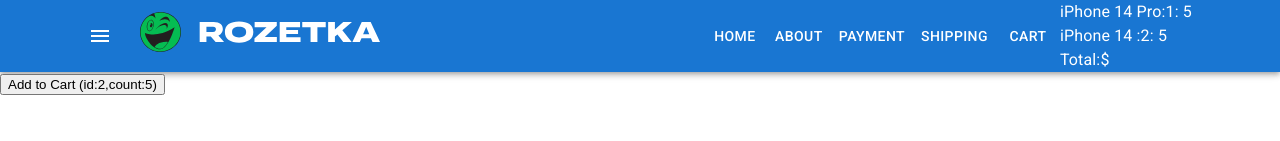
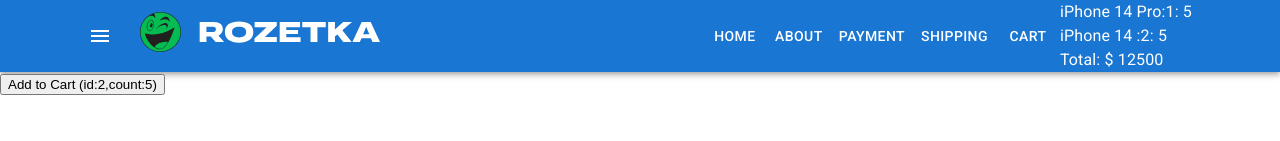
Before and after one commit to sinktoriys/react-project-rozetka, a React (Create React App) app: page / in a window 1280 px wide. Shown: the top 141 px of the page. Built offline with nearby package versions, Linux system fonts and the light colour scheme.

Commit message:
added Total price in the bascket

```diff
--- a/src/components/CartHeader/CartHeader.tsx
+++ b/src/components/CartHeader/CartHeader.tsx
@@ -22,7 +22,16 @@
                     {productId}: {productsInCart[parseInt(productId)]}
                 </div>
             ))}
-            <div>Total:$</div>
+            <div>
+                Total: ${' '}
+                {Object.keys(productsInCart).reduce(
+                    (total, productId) =>
+                        total +
+                        productsInCart[parseInt(productId)] *
+                            productsObject[parseInt(productId)].price,
+                    0
+                )}
+            </div>
         </div>
     )
 }
```
